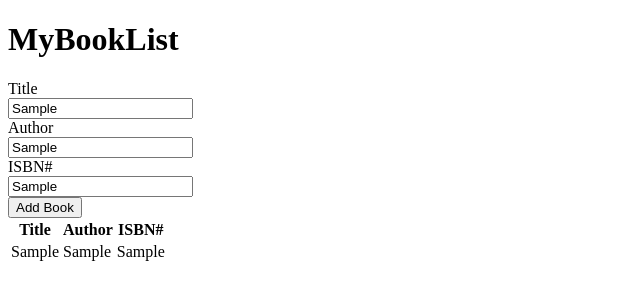
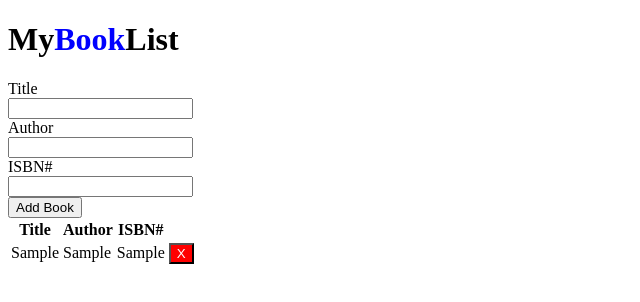
Before and after one commit to acciojob/book-list-rudrasgithub, a website: page main.html in a window 1280 px wide. Both pictures are taken after typing "Sample", "Sample", "Sample" into the empty fields and a click on the input "Add Book". Shown: the whole page, without its empty margins (0-640 px from the left). Drawn offline with Linux system fonts and the light colour scheme.

Commit message:
created a submission

```diff
--- a/main.html
+++ b/main.html
@@ -8,9 +8,9 @@
 
 <body>
 	<!-- the entire body must be written by student -->
-	<h1>MyBookList</h1>
+	<h1>My<span>Book</span>List</h1>
 	<div class=form-group>
-		<form action="AddBook()" method="post">
+		<form id="book-form">
 			<label for="title">Title</label><br>
 			<input type="text" id="title" value="" /><br>
 			<label for="author">Author</label><br>
@@ -28,7 +28,6 @@
 				</tr>
 			</thead>
 			<tbody id=book-list>
-
 			</tbody>
 		</table>
 	</div>
--- a/script.js
+++ b/script.js
@@ -2,25 +2,27 @@
 const title = document.getElementById("title")
 const author = document.getElementById("author")
 const isbn = document.getElementById("isbn")
+const book_list = document.getElementById("book-list")
 
 function AddBook() {
 	event.preventDefault();
-	const book_list = document.querySelector("#book-list")
 	const row = document.createElement("tr")
 
-	const title_cell = document.createElement("td")
-	const author_cell = document.createElement("td")
-	const isbn_cell = document.createElement("td")
-
-	title_cell.textContent = title.value;
-	author_cell.textContent = author.value;
-	isbn_cell.textContent = isbn.value;
-
-	row.appendChild(title_cell)
-	row.appendChild(author_cell)
-	row.appendChild(isbn_cell)
-
+	row.innerHTML = `
+		<td>${title.value}</td>
+		<td>${author.value}</td>
+		<td>${isbn.value}</td>
+		<td><button class="delete" style="background-color:red;cursor:pointer;color:white">X</button></td>
+	`
 	book_list.appendChild(row)
+	title.value = ""
+	author.value = ""
+	isbn.value = ""
 }
-
+function DeleteBook(event) {
+	if(event.target.classList.contains("delete")) {
+		event.target.closest("tr").remove()
+	}
+}
+document.getElementById("book-list").addEventListener("click", DeleteBook)
 document.getElementById("submit").addEventListener("click", AddBook)
--- a/styles.css
+++ b/styles.css
@@ -1 +1,5 @@
 /*  your css code here. If applicable */
+span {
+	color: blue;
+	text-align: center;
+}
```
